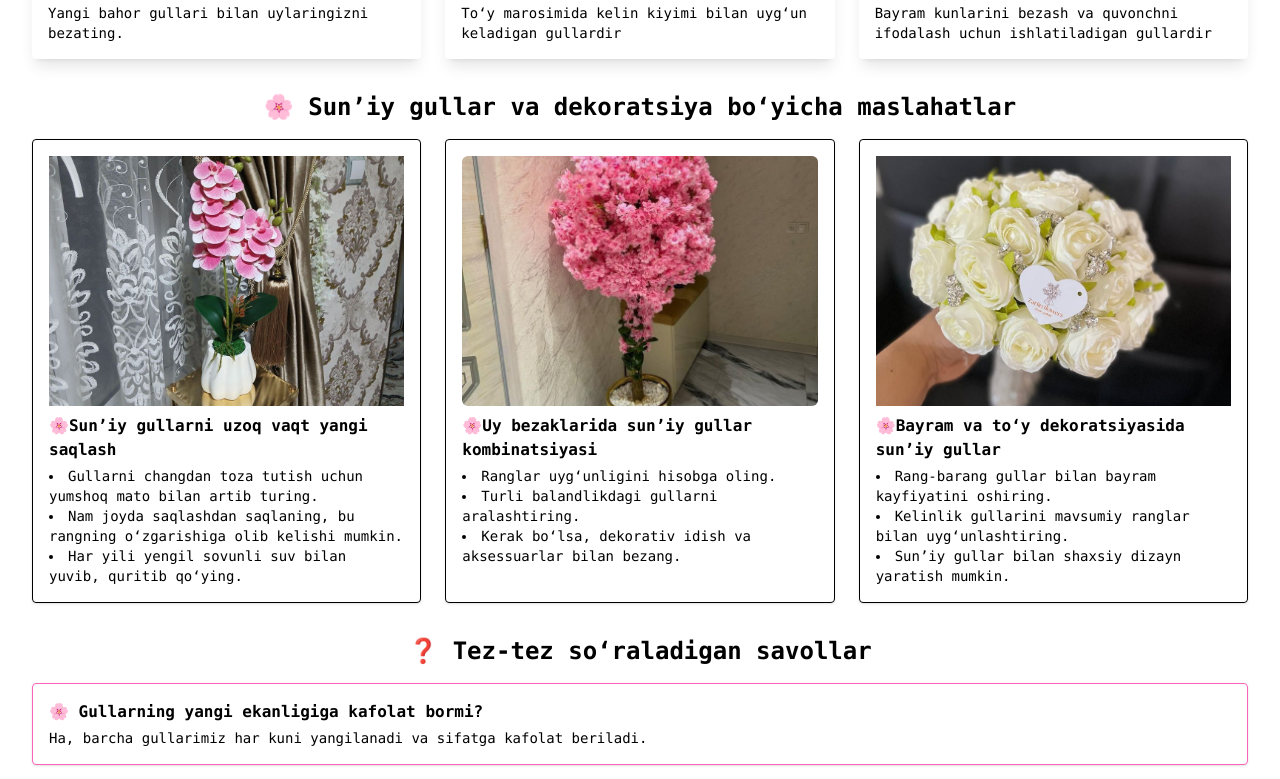
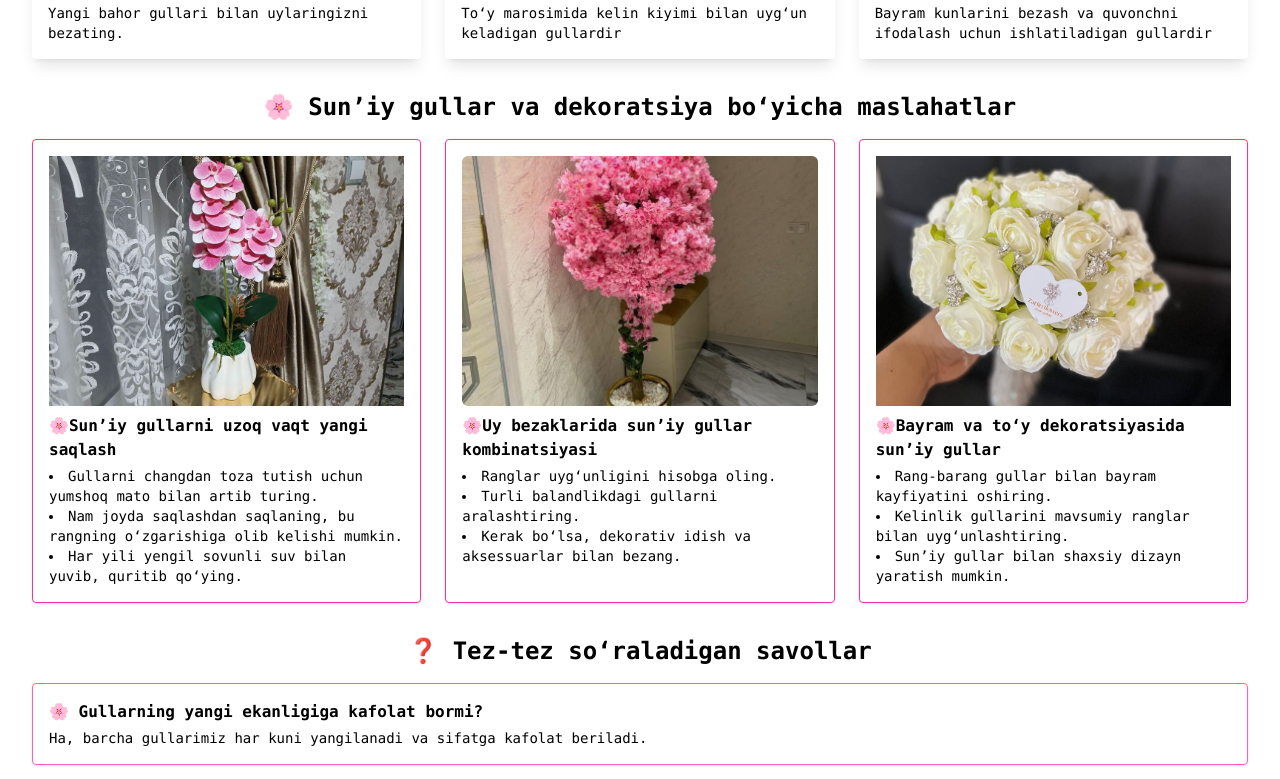
Before and after one commit to bugname7/flowers, a Next.js app: page / in a window 1280 px wide. Shown: the part 1560-2339 px from the top of the page. Built offline with nearby package versions, Linux system fonts and the light colour scheme.

Commit message:
update all page

```diff
--- a/src/app/components/Flowers.tsx
+++ b/src/app/components/Flowers.tsx
@@ -4,9 +4,9 @@ const Flowers = () => {
     return (
         <div className="overflow-x-hidden"> {/* umumiy scrollni bloklaydi */}
             <div className="container mx-auto flex flex-row gap-6 flex-wrap">
-                <div className="flex flex-row gap-4 flex-1 min-w-[300px]">
+                <div className=" flex flex-row gap-4 flex-1 min-w-[300px]">
                     {/* Katta rasm */}
-                    <div className="w-1/2 h-[380px]" data-aos="fade-right">
+                    <div className="w-1/1 h-[380px]" data-aos="fade-right">
                         <Image
                             src="/images/white-arx.jpg"
                             alt="white arxideya"
--- a/src/app/components/Navbar.tsx
+++ b/src/app/components/Navbar.tsx
@@ -54,7 +54,7 @@ export default function Navbar() {
             alt="Florist Diyora logo"
             width={160}
             height={60}
-            className="object-contain"
+            className="object-cover "
             priority
           />
         </Link>
--- a/src/app/contact/page.tsx
+++ b/src/app/contact/page.tsx
@@ -43,7 +43,7 @@ export default function ContactPage() {
   };
 
   return (
-    <div className="container mx-auto px-2">
+    <div className="container mx-auto px-4">
       <main className="max-w-3xl mx-auto p-6">
         <ToastContainer position="top-right" autoClose={3000} hideProgressBar={false} closeOnClick draggable pauseOnHover />
         <h1 className="text-3xl font-bold mb-6 text-center font-mono">🌸 Kontaktlar</h1>
--- a/src/app/page.tsx
+++ b/src/app/page.tsx
@@ -2,6 +2,7 @@ import type { Metadata } from "next";
 import Image from "next/image";
 import Link from "next/link";
 import Map from "./components/Map";
+import ScrollToTop from "./components/ScrollToTop";
 
 export const metadata: Metadata = {
   title: "Florist Diyora — Bosh sahifa",
@@ -46,7 +47,7 @@ export default function HomePage() {
             src="/images/pochta.png"
             alt="Tez yetkazib berish"
             width={300}
-            height={200}
+            height={100}
             className="object-contain w-full h-[150px]"
           />
           <h3 className="font-mono font-semibold mt-2">🌸Tez yetkazib berish</h3>
@@ -126,7 +127,7 @@ export default function HomePage() {
       <div className="my-8">
         <h2 className="text-xl md:text-2xl font-bold font-mono mb-4 text-center" data-aos="zoom-out">🌸 Sun’iy gullar va dekoratsiya bo‘yicha maslahatlar</h2>
         <div className="grid grid-cols-1 md:grid-cols-3 gap-6">
-          <div className="p-4 border rounded shadow hover:shadow-lg transition" data-aos="zoom-in-right">
+          <div className="p-4 border border-pink-500 rounded shadow hover:shadow-lg transition" data-aos="zoom-in-right">
             <Image src="/images/arxideya2.jpg" alt="arxidya 2image" width={400} height={200} className="object-cover w-full h-[250px]" />
             <h3 className="font-mono font-semibold mt-2">🌸Sun’iy gullarni uzoq vaqt yangi saqlash</h3>
             <ul className="text-sm font-mono mt-1 list-disc list-inside">
@@ -136,7 +137,7 @@ export default function HomePage() {
             </ul>
           </div>
 
-          <div className="p-4 border rounded shadow hover:shadow-lg transition" data-aos="zoom-in-left">
+          <div className="p-4 border border-pink-500 rounded shadow hover:shadow-lg transition" data-aos="zoom-in-left">
             <Image src="/images/siren-pink.jpg" alt="siren pink" width={400} height={200} className="object-cover rounded-md w-full h-[250px]" />
             <h3 className="font-mono font-semibold mt-2">🌸Uy bezaklarida sun’iy gullar kombinatsiyasi</h3>
             <ul className="text-sm font-mono mt-1 list-disc list-inside">
@@ -146,7 +147,7 @@ export default function HomePage() {
             </ul>
           </div>
 
-          <div className="p-4 border rounded shadow hover:shadow-lg transition" data-aos="zoom-in-right">
+          <div className="p-4 border border-pink-500    rounded shadow hover:shadow-lg transition" data-aos="zoom-in-right">
             <Image src="/images/married.jpg" alt="married image" width={400} height={200} className="object-cover w-full h-[250px]" />
             <h3 className="font-mono font-semibold mt-2"> 🌸Bayram va to‘y dekoratsiyasida sun’iy gullar</h3>
             <ul className="text-sm font-mono mt-1 list-disc list-inside">
@@ -175,6 +176,7 @@ export default function HomePage() {
       </div>
 
       {/* Map */}
+      <ScrollToTop />
       <Map />
     </div>
   );
```
